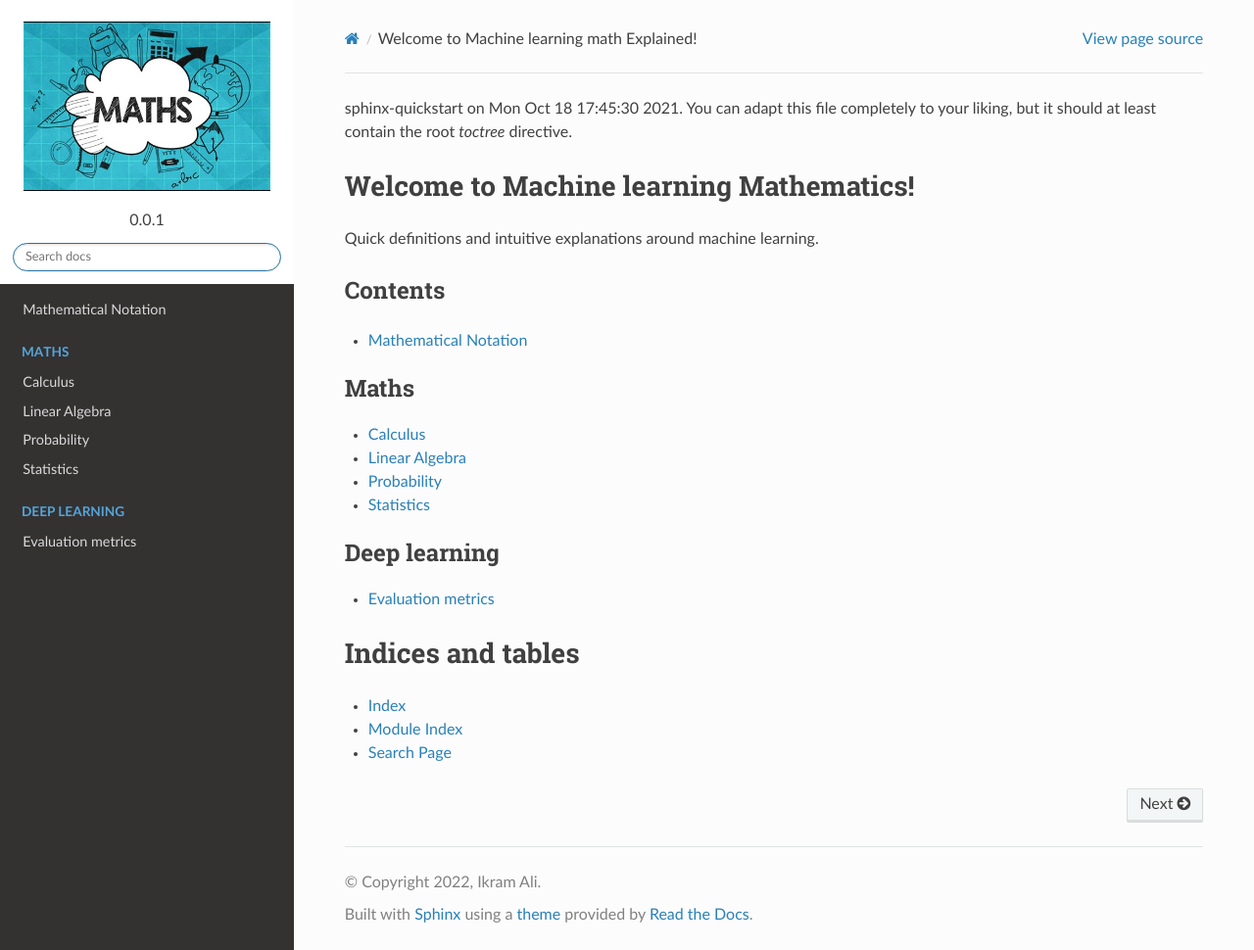
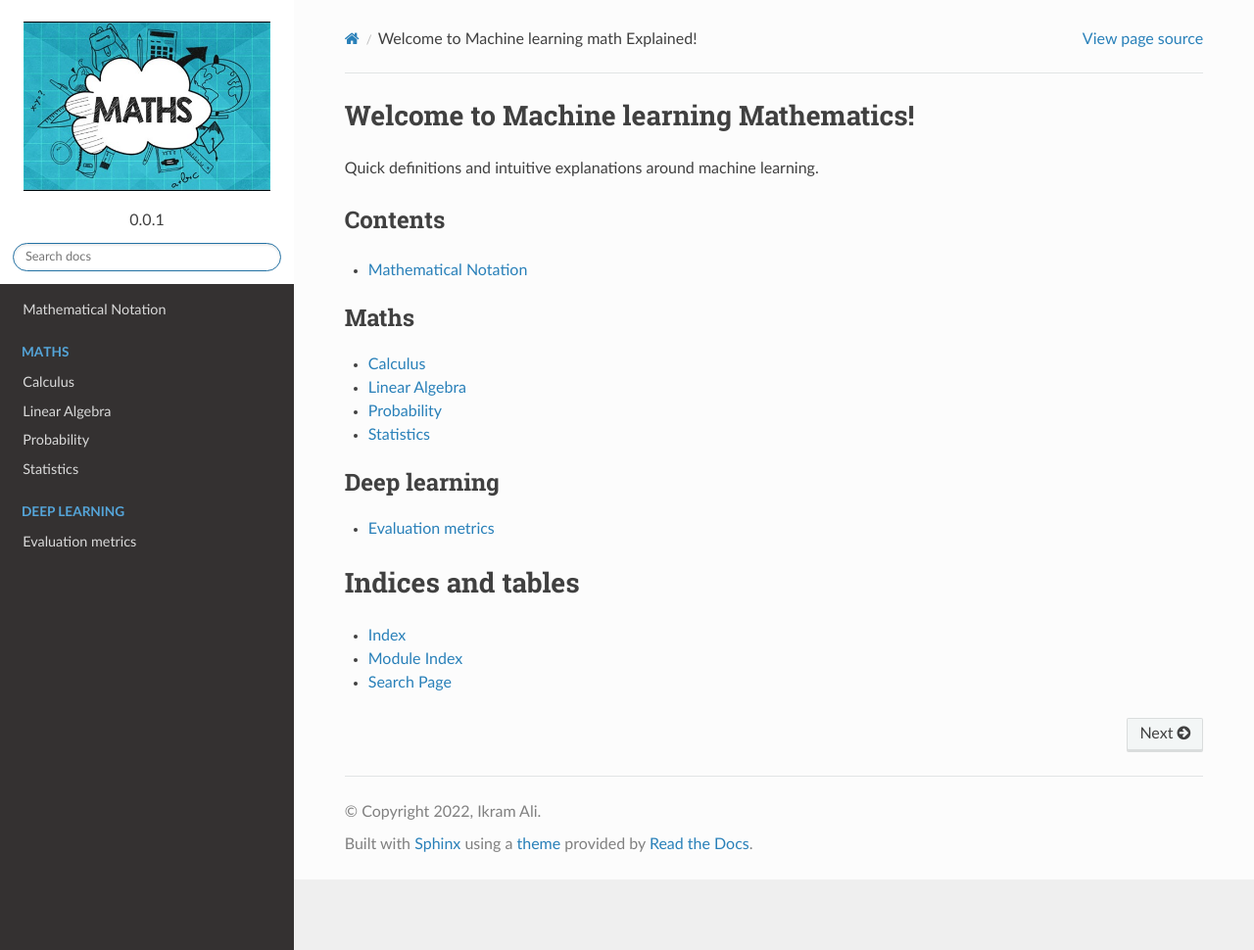
Before and after one commit to akkefa/ml-notes, a Sphinx documentation site: the page built from docs/index.rst, in a window 1280 px wide and 970 px high. Shown: the whole window at 98% size. Built offline with Sphinx 7.4.7 and the Read the Docs theme 2.0.0, drawn with Linux system fonts in a browser that asks for light colours.

```diff
--- a/docs/index.rst
+++ b/docs/index.rst
@@ -1,8 +1,3 @@
-.. ml_math documentation master file, created by
-sphinx-quickstart on Mon Oct 18 17:45:30 2021.
-You can adapt this file completely to your liking, but it should at least
-contain the root `toctree` directive.
-
 .. title::
    Welcome to Machine learning math Explained!
 
```
